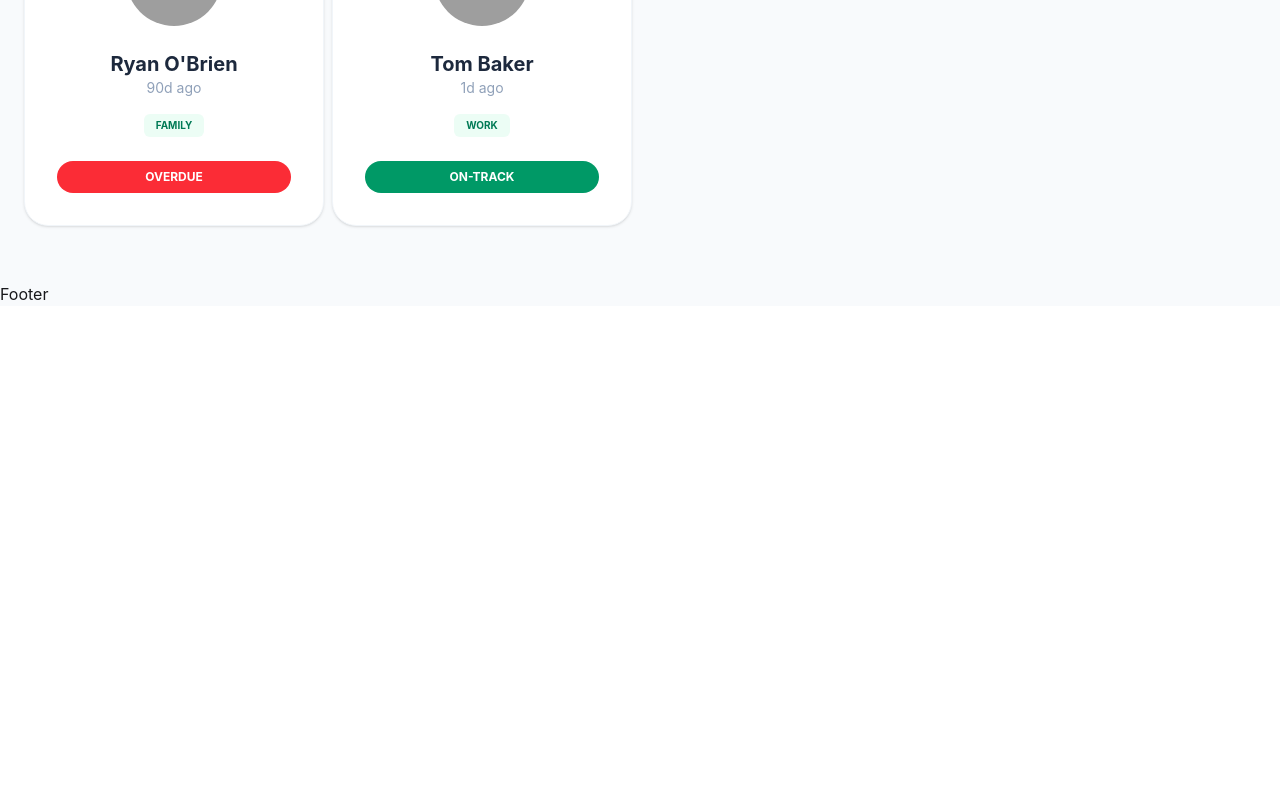
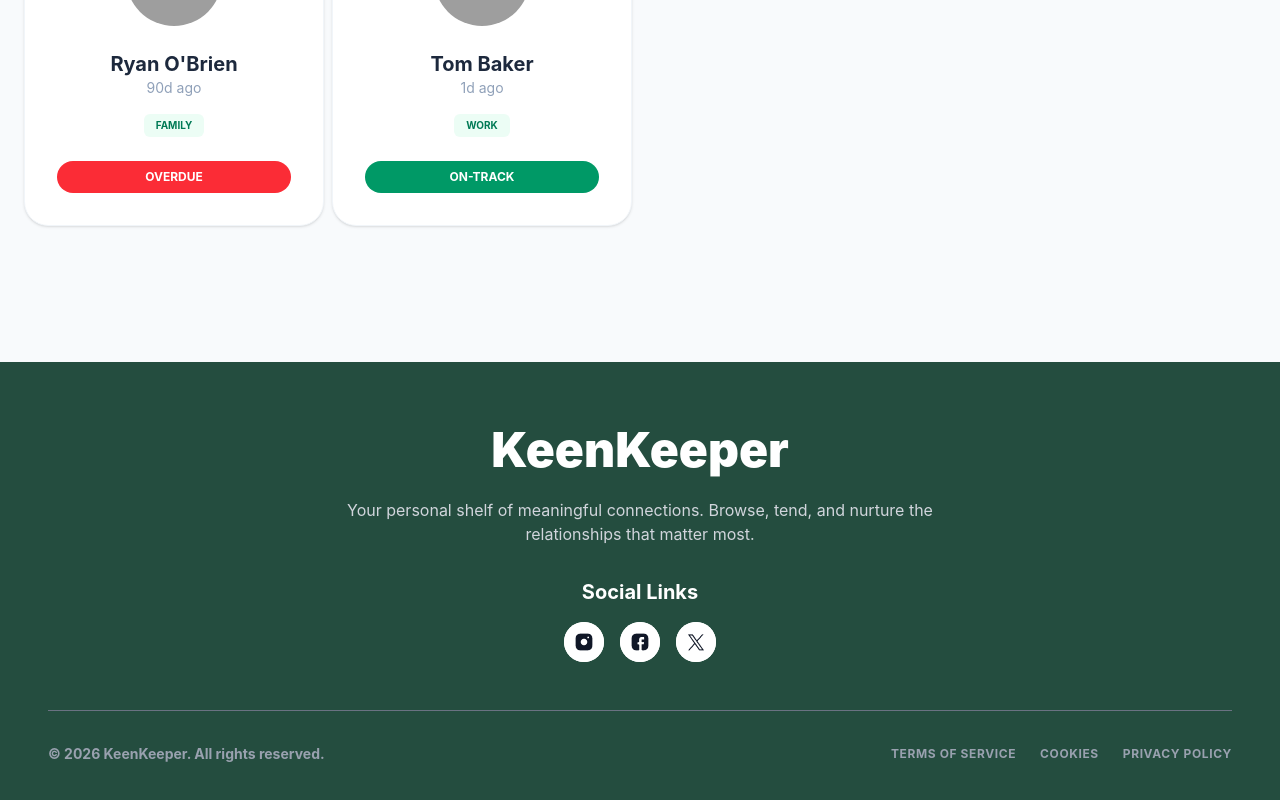
Before and after one commit to jituman01/B13-A7-KeenKeeper, a React (Vite) app: page / in a window 1280 px wide. Shown: the part 1432-2232 px from the top of the page. Before the commit the page ends 1738 px from the top, so only its background shows below. Built offline with nearby package versions, Linux system fonts and the light colour scheme; grey boxes are pictures that could not be loaded.

Commit message:
create footer section and according to design by figma

```diff
--- a/src/components/Footer.jsx
+++ b/src/components/Footer.jsx
@@ -1,10 +1,47 @@
-import React from 'react';
+import InstagramIcon from '../assets/instagram.png'
+import FacebookIcon from '../assets/facebook.png'
+import TwitterIcon from '../assets/twitter.png'
 
 const Footer = () => {
   return (
-    <div>
-      Footer
-    </div>
+    <footer className="bg-[#244D3F] text-white py-16 px-6 md:px-12 mt-20">
+      <div className=" mx-auto text-center">
+
+        <h2 className="text-5xl font-black mb-6 ">KeenKeeper</h2>
+        <p className="text-gray-300 mb-8 max-w-2xl mx-auto text-sm md:text-base">
+          Your personal shelf of meaningful connections. Browse, tend, and nurture the relationships that matter most.
+        </p>
+
+        <h3 className="mb-4 text-xl font-bold  ">Social Links</h3>
+        <div className="flex justify-center gap-4 mb-12">
+          <a className="bg-white rounded-full ">
+            <img src={InstagramIcon} alt="" className="w-10 h-10" />
+          </a>
+          <a className="bg-white rounded-full ">
+            <img src={FacebookIcon} alt="" className="w-10 h-10" />
+          </a>
+          <a className="bg-white rounded-full ">
+            <img src={TwitterIcon} alt="" className="w-10 h-10" />
+          </a>
+        </div>
+
+        <div className="border-t border-gray-500 mb-8"></div>
+
+        <div className="flex flex-col md:flex-row justify-between items-center gap-6">
+          <div className="order-2 md:order-1">
+            <p className="text-gray-400 font-bold text-[14px]">
+              © 2026 KeenKeeper. All rights reserved.
+            </p>
+          </div>
+
+          <div className="flex flex-wrap justify-center gap-6 text-xs font-bold uppercase tracking-wider text-gray-400 order-1 md:order-2">
+            <a>Terms of Service</a>
+            <a>Cookies</a>
+            <a>Privacy Policy</a>
+          </div>
+        </div>
+      </div>
+    </footer>
   );
 };
 
```
